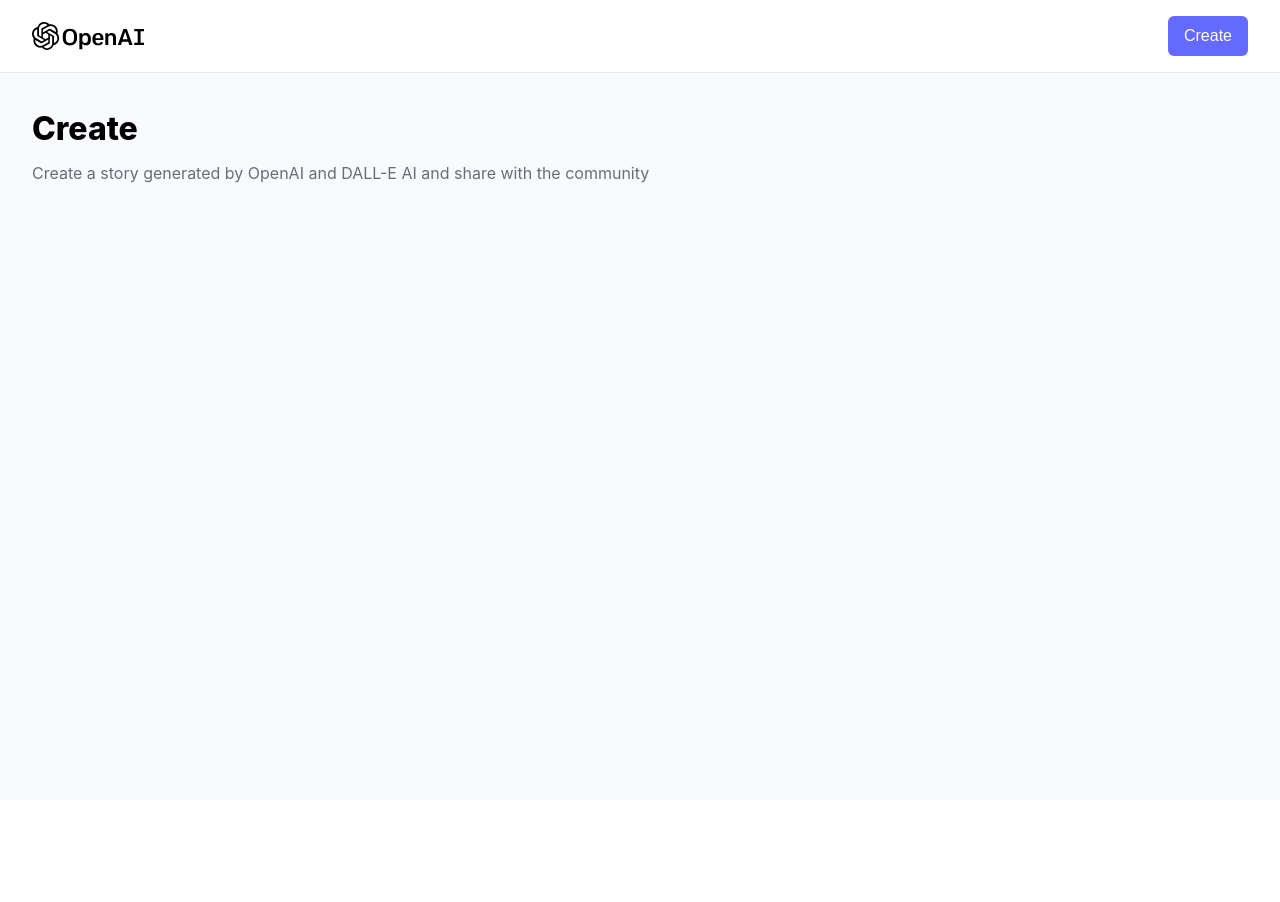
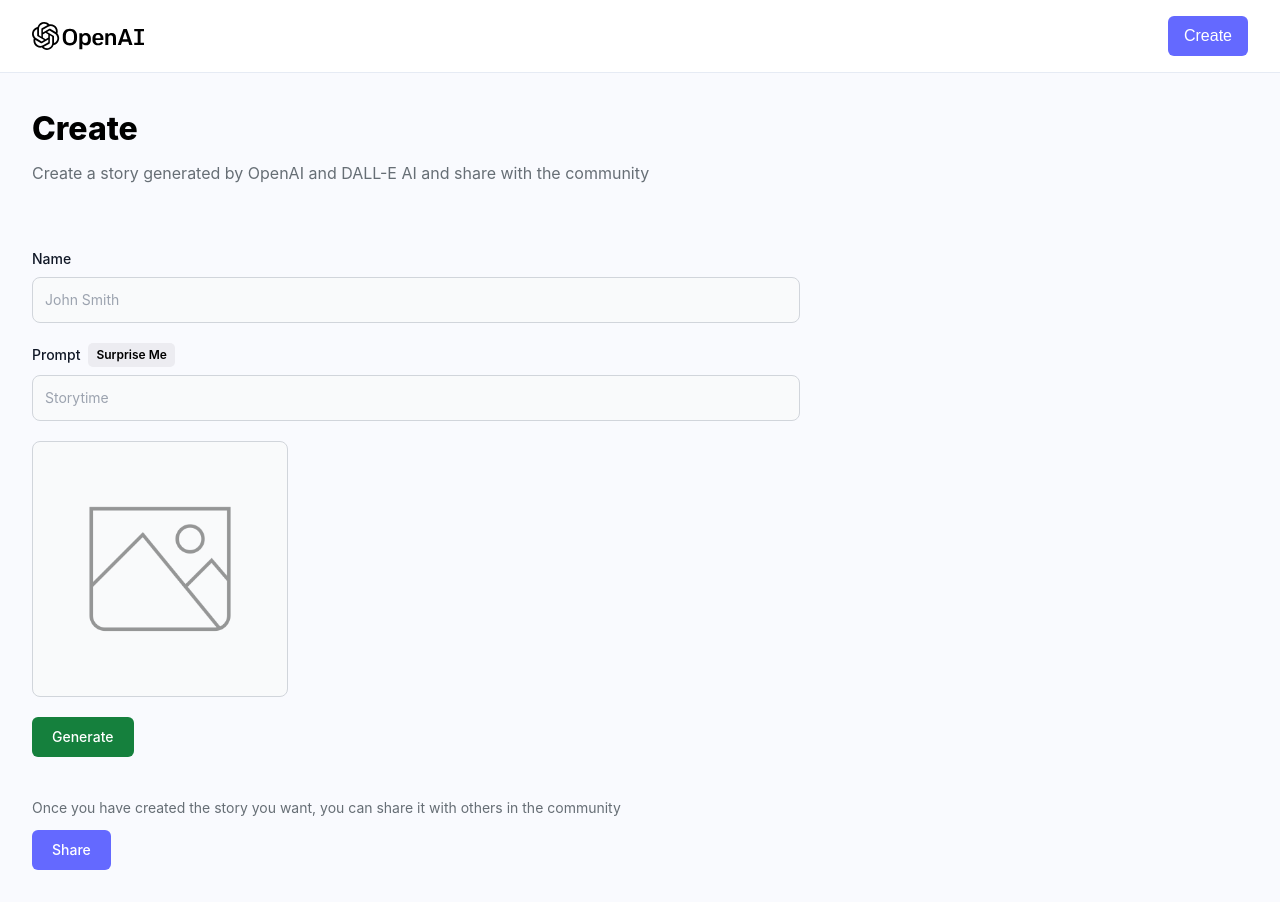
Before and after one commit to boosungkim/deepfiction, a React (Vite) app in the folder client/: page /create-story in a window 1280 px wide. Before the commit the page ends 800 px from the top, so only its background shows below. Built offline with nearby package versions, Linux system fonts and the light colour scheme; a web font is replaced by a local one.

Commit message:
story generation page frontend. still needs backend

```diff
--- a/client/src/components/FormField.jsx
+++ b/client/src/components/FormField.jsx
@@ -1,8 +1,27 @@
 import React from 'react'
 
-const FormField = () => {
+const FormField = ({ labelName, type, name, placeholder, value, handleChange, isSurpriseMe, handleSurpriseMe }) => {
   return (
-    <div>FormField</div>
+    <div>
+      <div className="flex items-center gap-2 mb-2">
+        <label htmlFor={name}
+                className="block text-sm font-medium text-gray-900">{labelName}
+        </label>
+        {isSurpriseMe && (
+          <button type="button"
+                  onClick={handleSurpriseMe}
+                  className="font-semibold text-xs bg-[#ECECF1] py-1 px-2 rounded-[5px] text-black">Surprise Me</button>
+        )}
+      </div>
+      <input type={type}
+              id={name}
+              name={name}
+              placeholder={placeholder}
+              value={value}
+              onChange={handleChange}
+              required
+              className="bg-gray-50 border border-gray-300 text-gray-900 text-sm rounded-lg focus:ring-[#4649ff] focus:border-[#4649ff] outline-none block w-full p-3"/>
+    </div>
   )
 }
 
--- a/client/src/page/CreateStory.jsx
+++ b/client/src/page/CreateStory.jsx
@@ -16,6 +16,23 @@
   const [generatingStory, setGeneratingStory] = useState(false);
   const [loading, setLoading] = useState(false)
 
+  const generateStory = () => {
+
+  }
+
+  const handleSubmit = () => {
+
+  }
+
+  const handleChange = (e) => {
+    setForm({ ...form, [e.target.name]: e.target.value})
+  }
+
+  const handleSurpriseMe = () => {
+    const randomPrompt = getRandomPrompt(form.prompt)
+    setForm({...form, prompt:randomPrompt})
+  }
+
   return (
     <section className="max-w-7xl mx-auto">
       <div>
@@ -23,8 +40,57 @@
         <p className="mt-2 text-[#666e75] text-[16px] max-w[500px]">Create a story generated by OpenAI and DALL-E AI and share with the community</p>
       </div>
 
-      <form className="mt-16 max-w-3xl">
+      <form className="mt-16 max-w-3xl" onSubmit={handleSubmit}>
+        <div className="flex flex-col gap-5">
+          <FormField labelName="Name"
+                      type="text"
+                      name="name"
+                      placeholder="John Smith"
+                      value={form.name}
+                      handleChange={handleChange}
+                      />
+          <FormField labelName="Prompt"
+                      type="text"
+                      name="prompt"
+                      placeholder="Storytime"
+                      value={form.prompt}
+                      handleChange={handleChange}
+                      isSurpriseMe
+                      handleSurpriseMe={handleSurpriseMe}
+                      />
+          <div className="relative bg-gray-50 border border-gray-300 text-gray-900 text-sm rounded-lg focus:ring-blue-500 focus:border-blue-500 w-64 p-3 h-64 flex justify-center items-center">
+            {form.photo ? (
+              <img src={form.photo}
+                    alt={form.prompt}
+                    className="w-full h-full object-contain"/>
+            ) : (
+              <img src={preview}
+                    alt="preview"
+                    className="w-9/12 h-9/12 object-contain opacity-40"/>
+            )}
 
+            {generatingStory && (
+              <div className="absolute inset-0 z-0 flex justify-center items-center bg-[rgba(0,0,0,0.5)] rounded-lg">
+                <Loader />
+              </div>
+            )}
+          </div>
+        </div>
+
+        <div className="mt-5 flex gap-5">
+          <button type="button"
+                  onClick={generateStory}
+                  className="text-white bg-green-700 font-medium rounded-md text-sm w-full sm:w-auto px-5 py-2.5 text-center">
+            {generatingStory ? 'Generating...' : 'Generate'}
+          </button>
+        </div>
+
+        <div className="mt-10">
+          <p className="mt-2 text-[#666e75] text-[14px]">Once you have created the story you want, you can share it with others in the community</p>
+          <button type="submit" className="mt-3 text-white bg-[#6469ff] font-medium rounded-md text-sm w-full sm:w-auto px-5 py-2.5 text-center">
+            {loading ? 'Sharing...' : 'Share'}
+          </button>
+        </div>
       </form>
     </section>
   )
```
